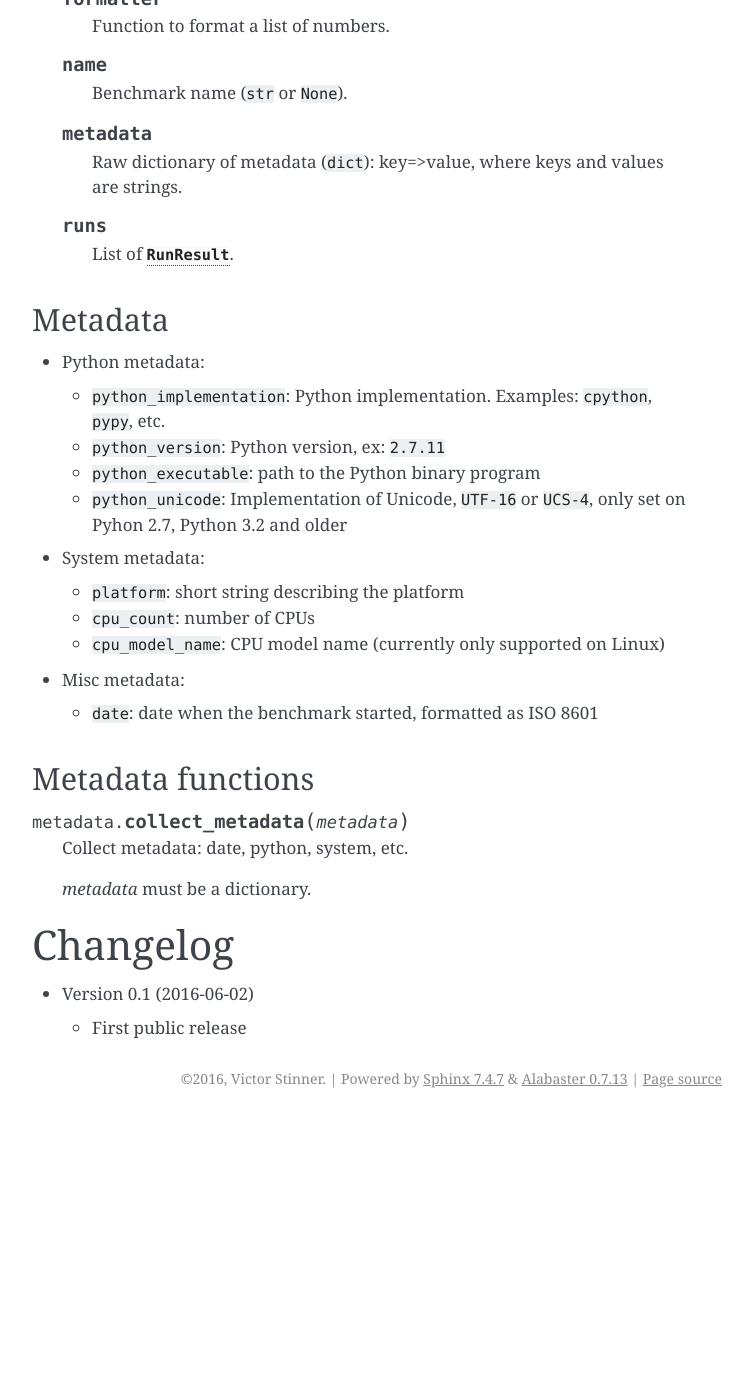
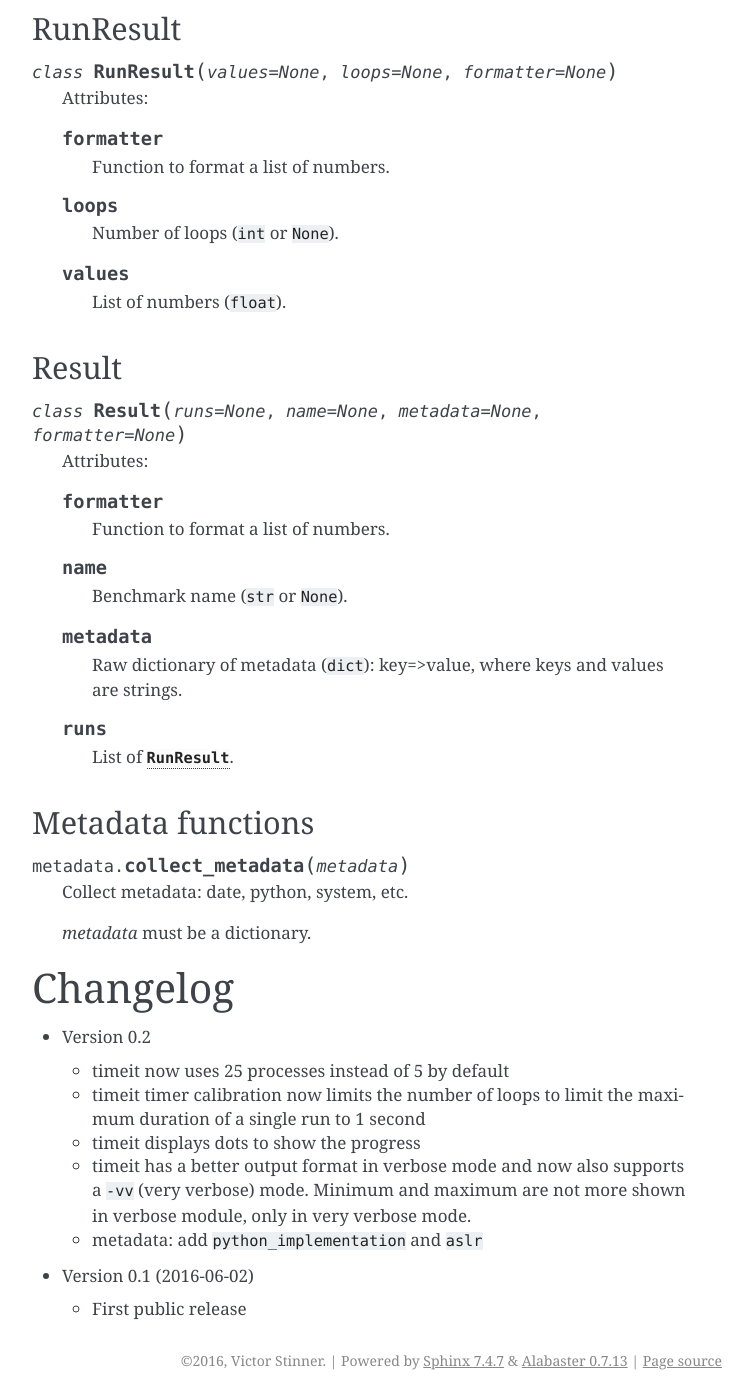
Before and after one commit to psf/pyperf, a Sphinx documentation site: the page built from doc/index.rst, in a window 1280 px wide and 1400 px high, scrolled down 3594 px. Shown: the whole window, without its empty margins (388-1140 px from the left). Built offline with Sphinx 7.4.7, drawn with Linux system fonts in a browser that asks for light colours; before the commit the page ends 4712 px from its top, so only the background shows below that; some of the changed text lies outside the part shown.

Commit message:
rename linux_aslr metadata to aslr
Prepare also version 0.2 changelog.

```diff
--- a/doc/index.rst
+++ b/doc/index.rst
@@ -88,6 +88,31 @@
 The article `My journey to stable benchmark, part 3 (average)
 <https://haypo.github.io/journey-to-stable-benchmark-average.html>`_ explains
 in depth the multiple issues of being focused on the minimum.
+
+
+Metadata
+========
+
+* Python metadata:
+
+  - ``python_implementation``: Python implementation. Examples: ``cpython``,
+    ``pypy``, etc.
+  - ``python_version``: Python version, ex: ``2.7.11``
+  - ``python_executable``: path to the Python binary program
+  - ``python_unicode``: Implementation of Unicode, ``UTF-16`` or ``UCS-4``,
+    only set on Pyhon 2.7, Python 3.2 and older
+
+* System metadata:
+
+  - ``platform``: short string describing the platform
+  - ``cpu_count``: number of CPUs
+  - ``cpu_model_name``: CPU model name (currently only supported on Linux)
+  - ``aslr``: Address Space Layout Randomization (ASLR), ``enabled`` or
+    ``disabled`` (currently only supported on Linux)
+
+* Misc metadata:
+
+  - ``date``: date when the benchmark started, formatted as ISO 8601
 
 
 API
@@ -197,29 +222,6 @@
 
 
 
-Metadata
---------
-
-* Python metadata:
-
-  - ``python_implementation``: Python implementation. Examples: ``cpython``,
-    ``pypy``, etc.
-  - ``python_version``: Python version, ex: ``2.7.11``
-  - ``python_executable``: path to the Python binary program
-  - ``python_unicode``: Implementation of Unicode, ``UTF-16`` or ``UCS-4``,
-    only set on Pyhon 2.7, Python 3.2 and older
-
-* System metadata:
-
-  - ``platform``: short string describing the platform
-  - ``cpu_count``: number of CPUs
-  - ``cpu_model_name``: CPU model name (currently only supported on Linux)
-
-* Misc metadata:
-
-  - ``date``: date when the benchmark started, formatted as ISO 8601
-
-
 Metadata functions
 ------------------
 
@@ -233,6 +235,17 @@
 Changelog
 =========
 
+* Version 0.2
+
+  - timeit now uses 25 processes instead of 5 by default
+  - timeit timer calibration now limits the number of loops to limit the
+    maximum duration of a single run to 1 second
+  - timeit displays dots to show the progress
+  - timeit has a better output format in verbose mode and now also supports a
+    ``-vv`` (very verbose) mode. Minimum and maximum are not more shown in
+    verbose module, only in very verbose mode.
+  - metadata: add ``python_implementation`` and ``aslr``
+
 * Version 0.1 (2016-06-02)
 
   - First public release
```
Also changed, not shown: 2 other files.
